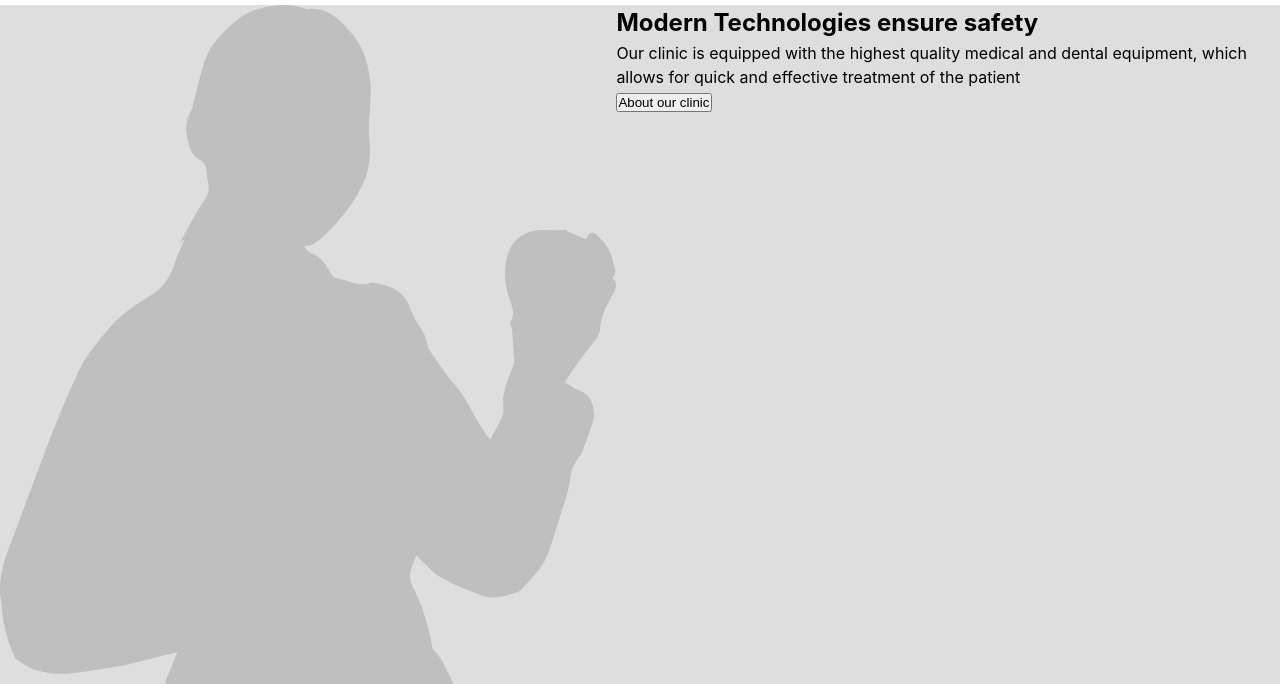
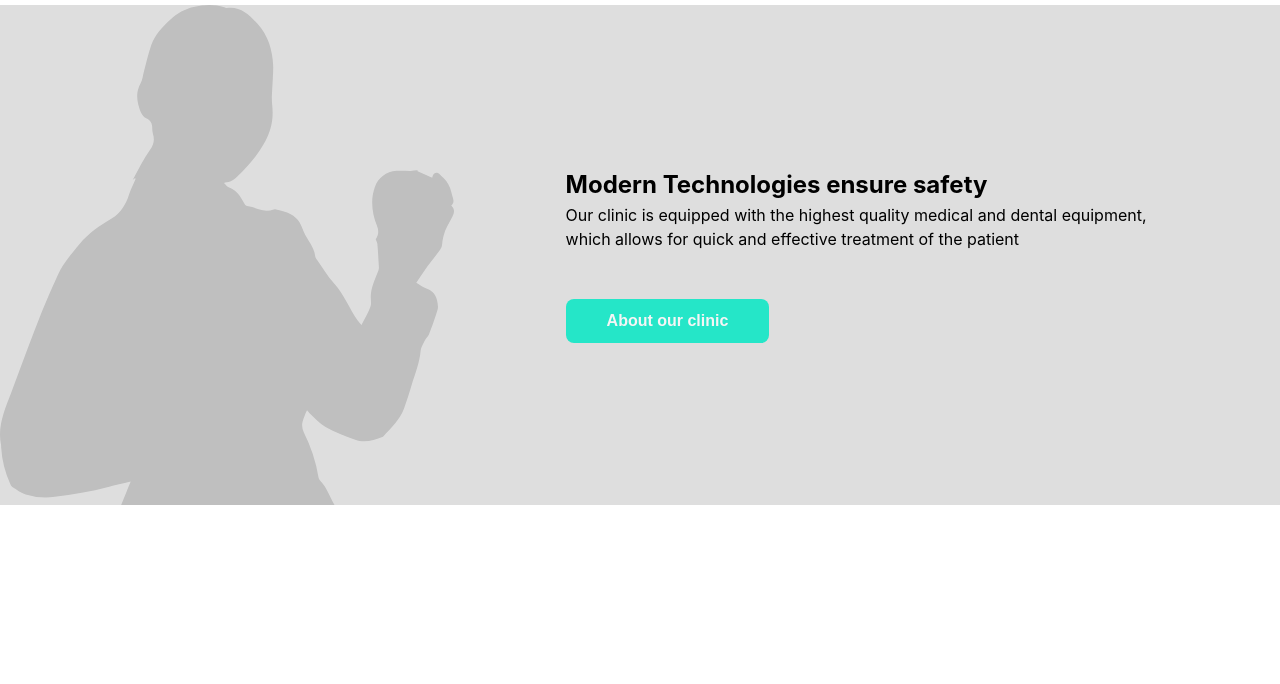
Before and after one commit to JohnStahre/Inlupp-1, a plain HTML site: page inlupp-1/index.html in a window 1280 px wide. Shown: the part 161-845 px from the top of the page. After the commit the page ends 800 px from the top, so only its background shows below. Drawn offline with Linux system fonts and the light colour scheme.

Commit message:
gjort lite mer

```diff
--- a/inlupp-1/index.html
+++ b/inlupp-1/index.html
@@ -52,10 +52,10 @@
             <img src="images/placehold.svg" alt="">
             <div class="content">
                 <div class="text">
-                <h1>Modern Technologies ensure safety</h1>
+                <h1 class=>Modern Technologies ensure safety</h1>
                 <p>Our clinic is equipped with the highest quality medical and dental equipment, which allows for quick and effective treatment of the patient</p>
             </div>
-                <button>About our clinic</button>
+                <button class="btn btn-primary">About our clinic</button>
             </div>
         </div>
 
--- a/inlupp-1/styles.css
+++ b/inlupp-1/styles.css
@@ -62,3 +62,38 @@ html, body {
     display: flex;
     justify-content: space-evenly;
 }
+
+#showcase .container img{
+    height: 500px;
+    font-display: none;
+}
+
+.content {
+    align-self: center;
+    /* text-align: center; */
+    padding: 7rem;
+    height: 100%;
+}
+
+.text {
+
+    margin-bottom: 3rem;
+    /* margin-top: 0.5rem; */
+
+}
+.btn {
+    padding: 0.75rem 2.5rem;
+    border-radius: 0.5rem;
+    border: 1px solid transparent;
+    outline: none;
+    cursor: pointer;
+    display: inline-block;
+    font-weight: 600;
+    font-size: 1rem;
+    background-color: #25E6C8;
+    width: 100;
+}
+.btn-primary {
+    background-color: #25E6C8;
+    color: whitesmoke;
+}
```
